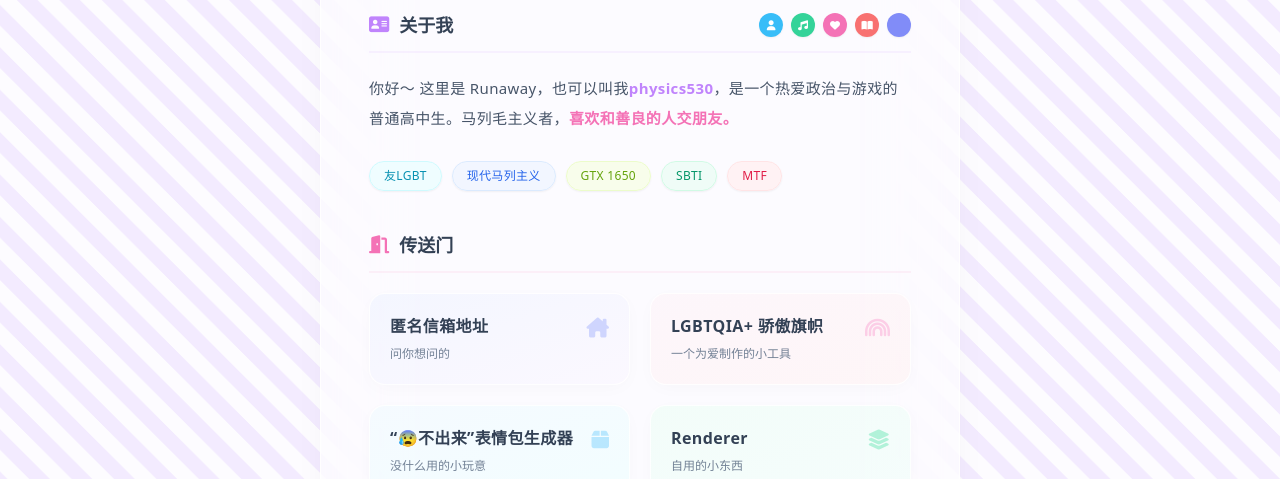
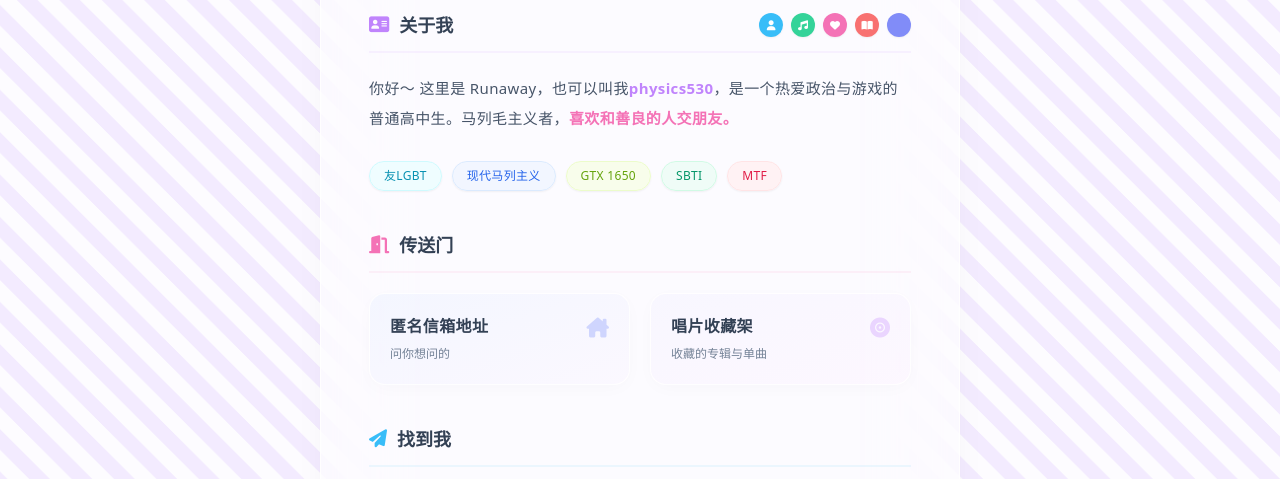
Before and after one commit to mzj091103-gif/blog, a plain HTML site: page index.html in a window 1280 px wide. Shown: the part 384-863 px from the top of the page. Drawn offline with nearby package versions, Linux system fonts and the light colour scheme; some icons are missing; a web font is replaced by a local one.

Commit message:
Keep only inbox and music portals

```diff
--- a/index.html
+++ b/index.html
@@ -27,10 +27,8 @@ profile:{title:'Runaway の 主页',avatar:'avatar.png',aliases:[{label:'Starwin
 about:{heading:'关于我',headingIcon:'fa-solid fa-address-card text-purple-400',traits:[{icon:'fa-solid fa-user',color:'bg-sky-400',tooltip:'89.64% 内向'},{icon:'fa-solid fa-music',color:'bg-emerald-400',tooltip:'80% kanye'},{icon:'fa-solid fa-heart',color:'bg-pink-400',tooltip:'86% 情感细腻'},{icon:'fa-solid fa-book-open',color:'bg-red-400',tooltip:'99% 马列毛主义'},{icon:'fa-solid fa-sgamepad',color:'bg-indigo-400',tooltip:'70% Minecraft'}],bio:"你好～ 这里是 Runaway，也可以叫我<span class='font-semibold text-purple-400'>physics530</span>，是一个热爱政治与游戏的普通高中生。马列毛主义者，<span class='font-semibold text-pink-400'>喜欢和善良的人交朋友。</span>",tags:[{text:'友LGBT',copy:'友LGBT',color:'bg-cyan-50/80 text-cyan-600 border border-cyan-100'},{text:'现代马列主义',copy:'现代马列主义',color:'bg-blue-50/80 text-blue-600 border border-blue-100'},{text:'GTX 1650',copy:'GTX 1650',color:'bg-lime-50/80 text-lime-600 border border-lime-100'},{text:'SBTI',copy:'SBTI',color:'bg-emerald-50/80 text-emerald-600 border border-emerald-100'},{text:'MTF',copy:'MTF',color:'bg-rose-50/80 text-rose-600 border border-rose-100'}]},
 portals:{heading:'传送门',headingIcon:'fa-solid fa-door-open text-pink-400',items:[
 {title:'匿名信箱地址',desc:'问你想问的',url:'https://dreamail.cn/send?dm=ff394449-3c4d-4e49-a80b-77f3b2d64a71',icon:'fa-solid fa-house-chimney',bg:'bg-gradient-to-br from-indigo-50/60 to-purple-50/60 hover:from-indigo-100/60 hover:to-purple-100/60',iconColor:'text-indigo-300'},
-{title:'LGBTQIA+ 骄傲旗帜',desc:'一个为爱制作的小工具',url:'./flag/',icon:'fa-solid fa-rainbow',bg:'bg-gradient-to-br from-pink-50/60 to-rose-50/60 hover:from-pink-100/60 hover:to-rose-100/60',iconColor:'text-pink-300'},
-{title:'“😰不出来”表情包生成器',desc:'没什么用的小玩意',url:'./meme/',icon:'fa-solid fa-box',bg:'bg-gradient-to-br from-sky-50/60 to-cyan-50/60 hover:from-sky-100/60 hover:to-cyan-100/60',iconColor:'text-sky-300'},
-{title:'Renderer',desc:'自用的小东西',url:'./renderer/',icon:'fa-solid fa-layer-group',bg:'bg-gradient-to-br from-emerald-50/60 to-teal-50/60 hover:from-emerald-100/60 hover:to-teal-100/60',iconColor:'text-emerald-300'},
-{title:'唱片收藏架',desc:'收藏的专辑与单曲',url:'./music/',icon:'fa-solid fa-record-vinyl',bg:'bg-gradient-to-br from-violet-50/60 to-fuchsia-50/60 hover:from-violet-100/60 hover:to-fuchsia-100/60',iconColor:'text-purple-300'}]},
+{title:'唱片收藏架',desc:'收藏的专辑与单曲',url:'./music/',icon:'fa-solid fa-record-vinyl',bg:'bg-gradient-to-br from-violet-50/60 to-fuchsia-50/60 hover:from-violet-100/60 hover:to-fuchsia-100/60',iconColor:'text-purple-300'}
+]},
 contact:{heading:'找到我',headingIcon:'fa-solid fa-paper-plane text-sky-400',links:[{icon:'fa-brands fa-github',url:'https://github.com/mzj091103-gif',hover:'hover:text-slate-800',isCopy:false},{icon:'fa-brands fa-qq',val:'2272363155',hover:'hover:text-blue-500',isCopy:true,msg:'QQ 号码'},{icon:'fa-solid fa-envelope',url:'mzj091103@gmail.com',hover:'hover:text-red-500',isCopy:false}]},
 footer:"&copy; 2025-2026 Yumeka <a href='mailto:miniyu157@163.com' class='hover:text-purple-400 transition-colors duration-300'>&ltminiyu157@163.com&gt</a>. Released under the MIT License."
 };
```
